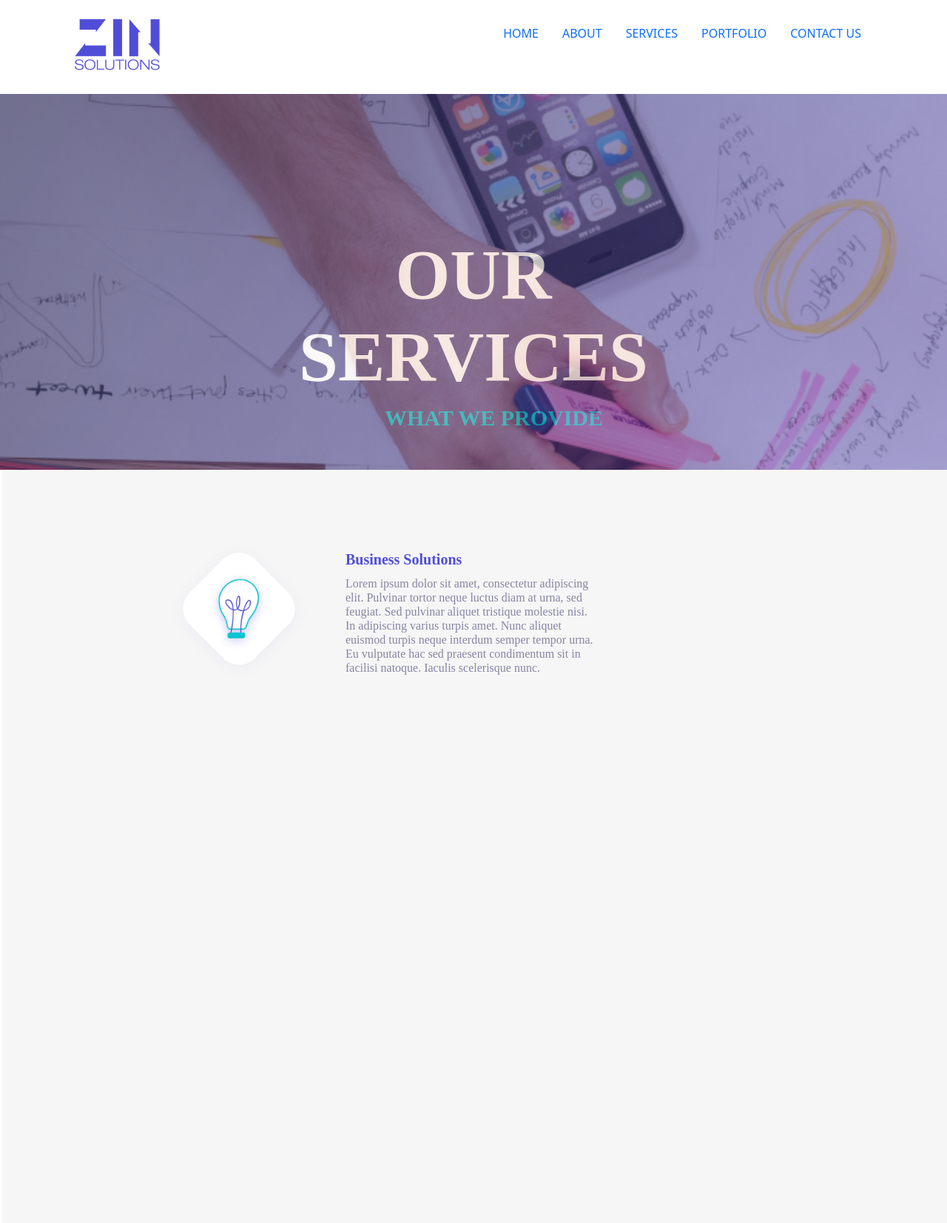
After one commit to AliAssaf2/FirstTask, a Laravel app: page /services in a window 1280 px wide; the page is wider, and only the part inside the window is pictured. The commit adds this page. Shown: that part at 74% size. Run offline with Laravel 9, Linux system fonts and the light colour scheme.

Commit message:
Add "Services" page with UI components and route
Introduced a new "Services" page with corresponding UI elements like images and text. Added a new route to `/services` and updated the HomeController to return this view. Minor style changes were made to the existing `about.blade.php` page.

```diff
--- a/app/Http/Controllers/HomeController.php
+++ b/app/Http/Controllers/HomeController.php
@@ -12,4 +12,7 @@ class HomeController extends Controller
     public function about() {
         return view('about');
     }
+    public function services() {
+        return view('SERVICES');
+    }
 }
--- /dev/null
+++ b/resources/views/SERVICES.blade.php
@@ -0,0 +1,219 @@
+<!doctype html>
+<html lang="en">
+<head>
+    <meta charset="UTF-8">
+    <meta name="viewport" content="width=device-width, initial-scale=1">
+    <link href="https://cdn.jsdelivr.net/npm/bootstrap@5.0.2/dist/css/bootstrap.min.css" rel="stylesheet" integrity="sha384-EVSTQN3/azprG1Anm3QDgpJLIm9Nao0Yz1ztcQTwFspd3yD65VohhpuuCOmLASjC" crossorigin="anonymous">
+    <script src="https://cdn.jsdelivr.net/npm/bootstrap@5.0.2/dist/js/bootstrap.bundle.min.js" integrity="sha384-MrcW6ZMFYlzcLA8Nl+NtUVF0sA7MsXsP1UyJoMp4YLEuNSfAP+JcXn/tWtIaxVXM" crossorigin="anonymous"></script>
+    <title>Document</title>
+    <style>
+        .head {
+            width: 100%;
+            height: 120px;
+            background: #FFFFFF;
+            position: relative;
+        }
+        .head img {
+            position: absolute;
+            width: 114.8px;
+            height: 70px;
+            left: 101px;
+            top: 25px;
+        }
+        .navbar-container {
+            display: flex;
+            justify-content: flex-end;
+            padding: 25px 100px;
+            left: 878px;
+            top: 51px;
+        }
+
+        .OURSERVICESBOX {
+            position: absolute;
+            width: 100%;
+            height: 508px;
+            left: 0;
+            top: 127px;
+            background-image: url('{{ asset('img/w95Fb7EEcjE.png') }}');
+            background-size: cover; /* Adjust as necessary */
+            background-position: center; /* Adjust as necessary */
+        }
+
+        .overlay-image {
+            position: absolute;
+            width: 100%;
+            height: 100%; /* Set to 100% to match the parent */
+            background-image: url('{{ asset('img/Rectangle 361.png') }}');
+            background-size: cover; /* Fill the entire area */
+            background-position: center; /* Center the overlay image */
+            background-repeat: no-repeat; /* Prevents tiling */
+            top: 0;
+            left: 0;
+            opacity: 0.7; /* Adjust opacity if needed */
+            pointer-events: none; /* Ensures clicks go through the overlay */
+        }
+
+        .OurServiceTextBox {
+            /* Group 3639 */
+            position: absolute;
+            width: auto ;
+            height: 129px;
+            left: 50%;
+            top: 50%;
+            transform: translate(-50%, -50%);
+            text-align: center;
+        }
+
+        .OurServiceTextBox h1 {
+            /* OUR SERVICES */
+
+            position: relative;
+            width: 100%;
+            height: auto;
+            align-content: center;
+            font-family: 'Work Sans';
+            font-style: normal;
+            font-weight: 700;
+            font-size: 95px;
+            line-height: 111px;
+
+            color: #FFFFFF;
+
+        }
+        .OurServiceTextBox p{
+            /* WHAT WE PROVIDE */
+
+            position: absolute;
+            width: auto;
+            height: 35px;
+            left: 200px;
+
+            font-family: 'Work Sans';
+            font-style: normal;
+            font-weight: 600;
+            font-size: 30px;
+            line-height: 35px;
+
+            color: #09C4D0;
+
+
+        }
+        .main{
+            /* Rectangle 60 */
+
+            position: absolute;
+            width: 1575px;
+            height: 1018px;
+            left: 3px;
+            top: 635px;
+
+            background: #F6F6F6;
+
+        }
+        .main .BusinessBox{
+            /* Group 3768 */
+
+            position: absolute;
+            width: 568px;
+            height: 225.07px;
+            left: 120px;
+            top: 165.93px;
+
+
+        }
+        .main .BusinessBox img{
+            /* business-solutions */
+
+            position: absolute;
+            width: 200px;
+            height: 200px;
+            left: 100px;
+            bottom: 100px;
+
+
+
+        }
+        .main .BusinessBox h1{
+            /* Business Solutions */
+
+            position: absolute;
+            width: 187px;
+            height: 23px;
+            left: 344px;
+            bottom: 250px;
+
+            font-family: 'Work Sans';
+            font-style: normal;
+            font-weight: 600;
+            font-size: 20px;
+            line-height: 23px;
+
+            color: #504ED8;
+        }
+        .main .BusinessBox p{
+            /* Lorem ipsum dolor sit amet, consectetur adipiscing elit. Pulvinar tortor neque luctus diam at urna, sed feugiat. Sed pulvinar aliquet tristique molestie nisi. In adipiscing varius turpis amet. Nunc aliquet euismod turpis neque interdum semper tempor urna. Eu vulputate hac sed praesent condimentum sit in facilisi natoque. Iaculis scelerisque nunc. */
+
+            position: absolute;
+            width: 344px;
+            height: 171px;
+            left: 344px;
+            bottom: 60px;
+
+            font-family: 'Work Sans';
+            font-style: normal;
+            font-weight: 400;
+            font-size: 16px;
+            line-height: 19px;
+
+            color: #8785A5;
+
+
+        }
+    </style>
+</head>
+
+<body>
+<header class="head">
+    <img src="img/zin new 1.png" alt="logo image">
+    <div class="navbar-container">
+        <ul class="nav">
+            <li class="nav-item">
+                <a class="nav-link active" aria-current="page" href="#">HOME</a>
+            </li>
+            <li class="nav-item">
+                <a class="nav-link" href="#">ABOUT</a>
+            </li>
+            <li class="nav-item">
+                <a class="nav-link" href="#">SERVICES</a>
+            </li>
+            <li class="nav-item">
+                <a class="nav-link" href="#">PORTFOLIO</a>
+            </li>
+            <li class="nav-item">
+                <a class="nav-link" href="#">CONTACT US</a>
+            </li>
+        </ul>
+    </div>
+</header>
+<div class="OURSERVICESBOX">
+    <div class="overlay-image">
+        <div class="OurServiceTextBox">
+            <h1>OUR SERVICES</h1>
+            <p>WHAT WE PROVIDE</p>
+        </div>
+    </div>
+</div>
+<div class="main">
+<div class="BusinessBox">
+    <img src="img/Group 3701.png">
+    <h1>Business Solutions</h1>
+    <p>Lorem ipsum dolor sit amet, consectetur adipiscing elit.
+        Pulvinar tortor neque luctus diam at urna, sed feugiat.
+        Sed pulvinar aliquet tristique molestie nisi. In adipiscing varius turpis amet.
+        Nunc aliquet euismod turpis neque interdum semper tempor urna.
+        Eu vulputate hac sed praesent condimentum sit in facilisi natoque.
+        Iaculis scelerisque nunc.</p>
+</div>
+</div>
+</body>
+</html>
--- a/routes/web.php
+++ b/routes/web.php
@@ -16,3 +16,4 @@ use Illuminate\Support\Facades\Route;
 
 Route::get('/home', [App\Http\Controllers\HomeController::class, 'index']);
 Route::get('/about', [App\Http\Controllers\HomeController::class, 'about']);
+Route::get('/services', [App\Http\Controllers\HomeController::class, 'services']);
```
Also changed, not shown: resources/views/about.blade.php (+5 -3 lines), public/img/Frame 15.png (added), public/img/Group 3701.png (added), public/img/Rectangle 361.png (added), public/img/w95Fb7EEcjE.png (added).
